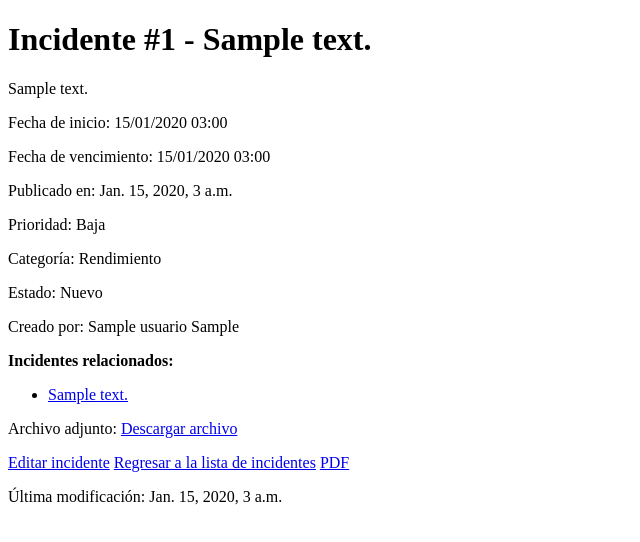
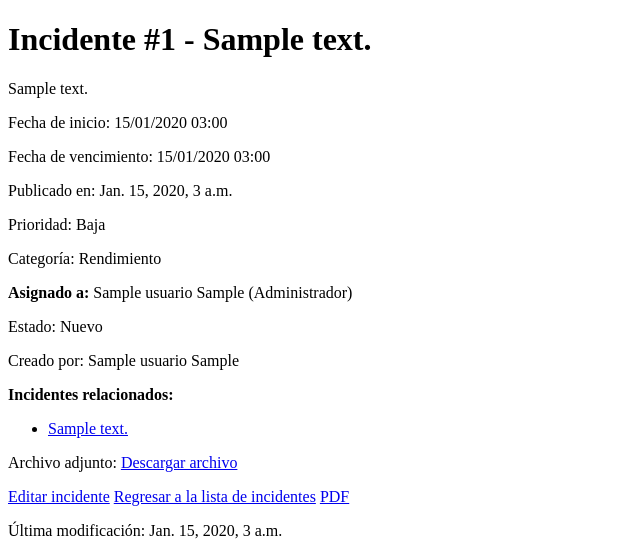
Before and after one commit to amadorssa/incidentia, a Django app: a page that uses incidents/templates/detail.html in a window 1280 px wide. Shown: the top 542 px of the page, without its empty margins (0-640 px from the left). Run offline with Django 4.2, Linux system fonts and the light colour scheme; a user stored in the database is signed in; tables that the repository leaves empty hold one stand-in row (values such as "Sample post"); some libraries are stand-ins or nearby versions.

Commit message:
actualizada vista y template de details para mostrar campo de assigned_to

```diff
--- a/incidents/templates/detail.html
+++ b/incidents/templates/detail.html
@@ -13,6 +13,13 @@
 <p>Publicado en: {{ incident.pub_date }}</p>
 <p>Prioridad: {{ incident.get_prioridad_display }}</p>
 <p>Categoría: {{ incident.get_category_display }}</p>
+<p><strong>Asignado a:</strong>
+    {% if assigned_to %}
+        {{ assigned_to.usuario.nombre }} {{ assigned_to.usuario.apellido }} ({{ assigned_to.get_rol_display }})
+    {% else %}
+        No asignado
+    {% endif %}
+</p>
 <p>Estado: {{ incident.get_estado_display }}</p>
 <p>Creado por: {{ incident.user_creator|default:"Anónimo" }}</p> <!-- Pruebas por incidente mostrandose fuera de la tabla-->
 
--- a/incidents/views.py
+++ b/incidents/views.py
@@ -95,11 +95,14 @@ class DetailView(LoginRequiredMixin, generic.DetailView):
 
     def get_context_data(self, **kwargs):
         context = super().get_context_data(**kwargs)
+        incident = context['incident']
         description = context['incident'].description or ''
         context['incident'].description = mark_safe(markdown.markdown(description))
         context['slug'] = context['incident'].organizacion.slug
         context['related_incidents'] = context['incident'].related_incidents.all()
-        # Obtener el rol del usuario en la organización del incidente y si es admin para privilegios
+        # Agregar el usuario asignado al contexto
+        context['assigned_to'] = incident.assigned_to  # Esto es un objeto MiembroOrganizacion
+        # Verifica si el usuario actual es administrador
         context["is_admin"] = self.is_admin
         context['miembro_actual'] = self.user_member
 
```
